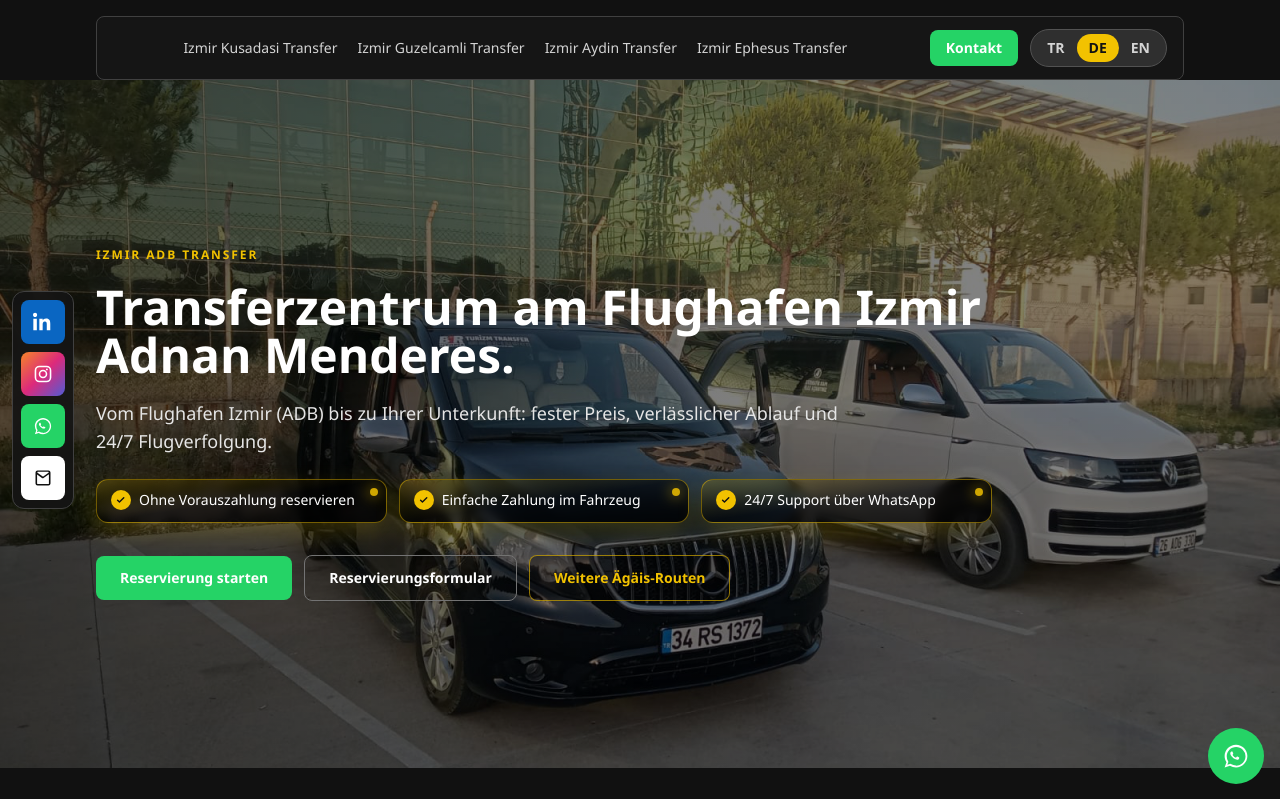
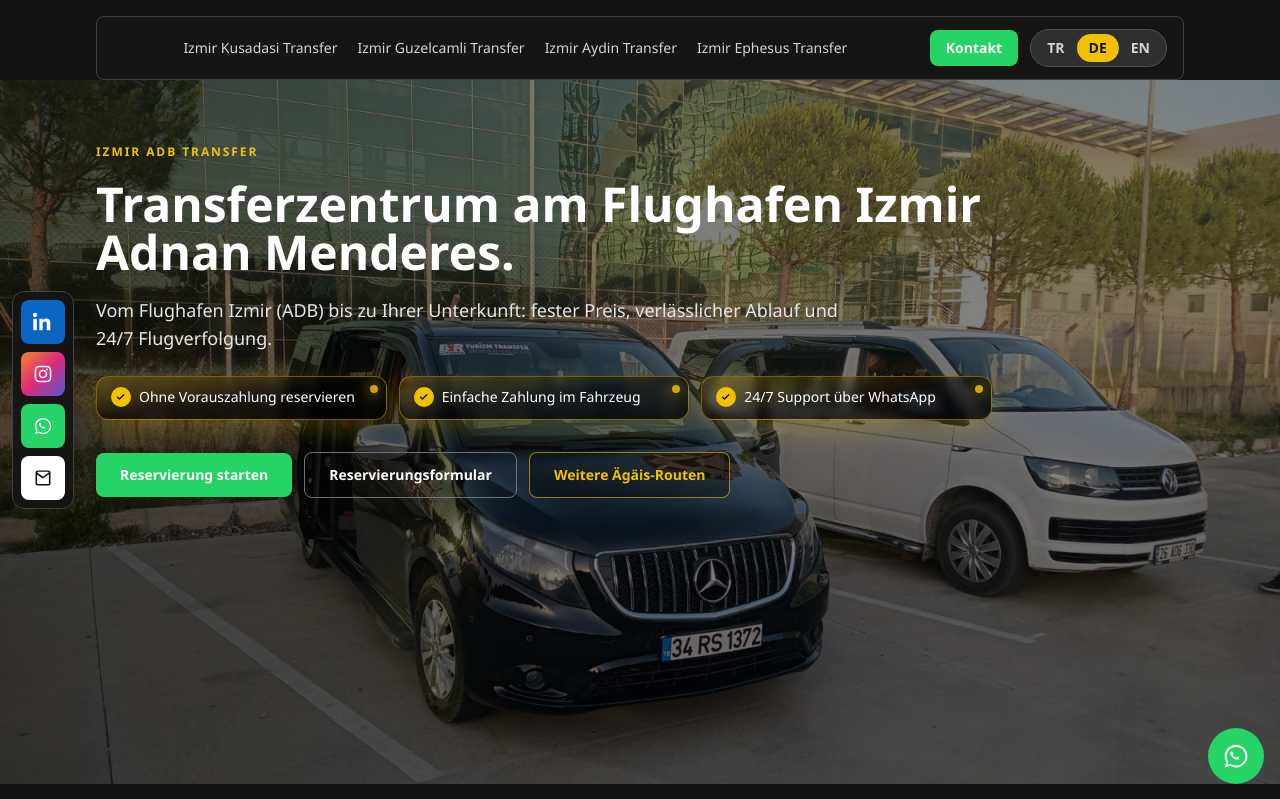
Before and after one commit to greensworks/kusadasi-izmir-transfer, a Next.js app: page /de in a window 1280 px wide. Shown: the top 799 px of the page. Built offline with nearby package versions, Linux system fonts and the light colour scheme.

Commit message:
fix: make hero section fuller below header

```diff
--- a/components/sections/Hero.tsx
+++ b/components/sections/Hero.tsx
@@ -15,7 +15,10 @@ export function Hero({ content, whatsappUrl }: HeroProps) {
         : ["Book with no prepayment", "Easy in-car payment", "24/7 support on WhatsApp"];
 
   return (
-    <section id="top" className="relative flex min-h-[86vh] items-center overflow-hidden py-14 sm:py-16">
+    <section
+      id="top"
+      className="relative flex min-h-[calc(100vh-84px)] items-start overflow-hidden pb-16 pt-12 sm:min-h-[calc(100vh-96px)] sm:pb-20 sm:pt-16"
+    >
       <Image
         src="/images/izmir-adnan-menderes-havalimani-kusadasi-transfer.webp"
         alt={
```
